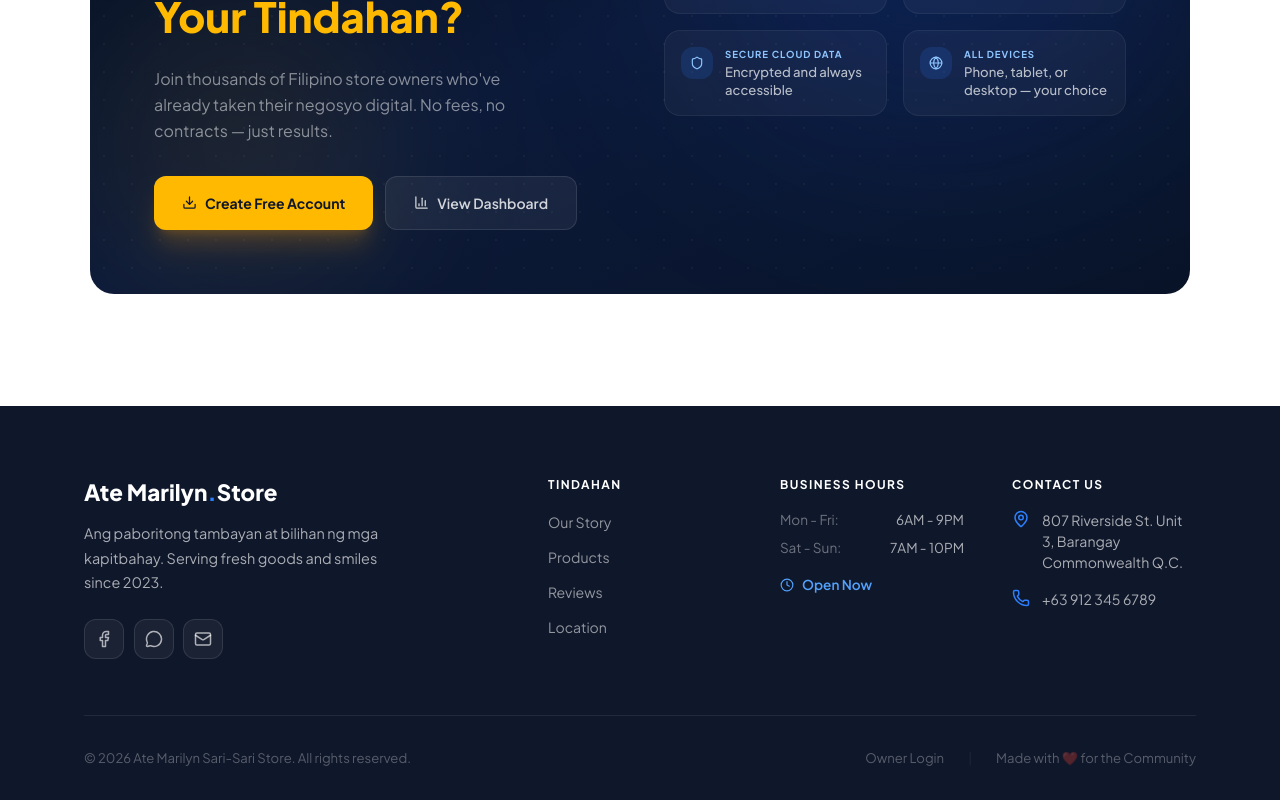
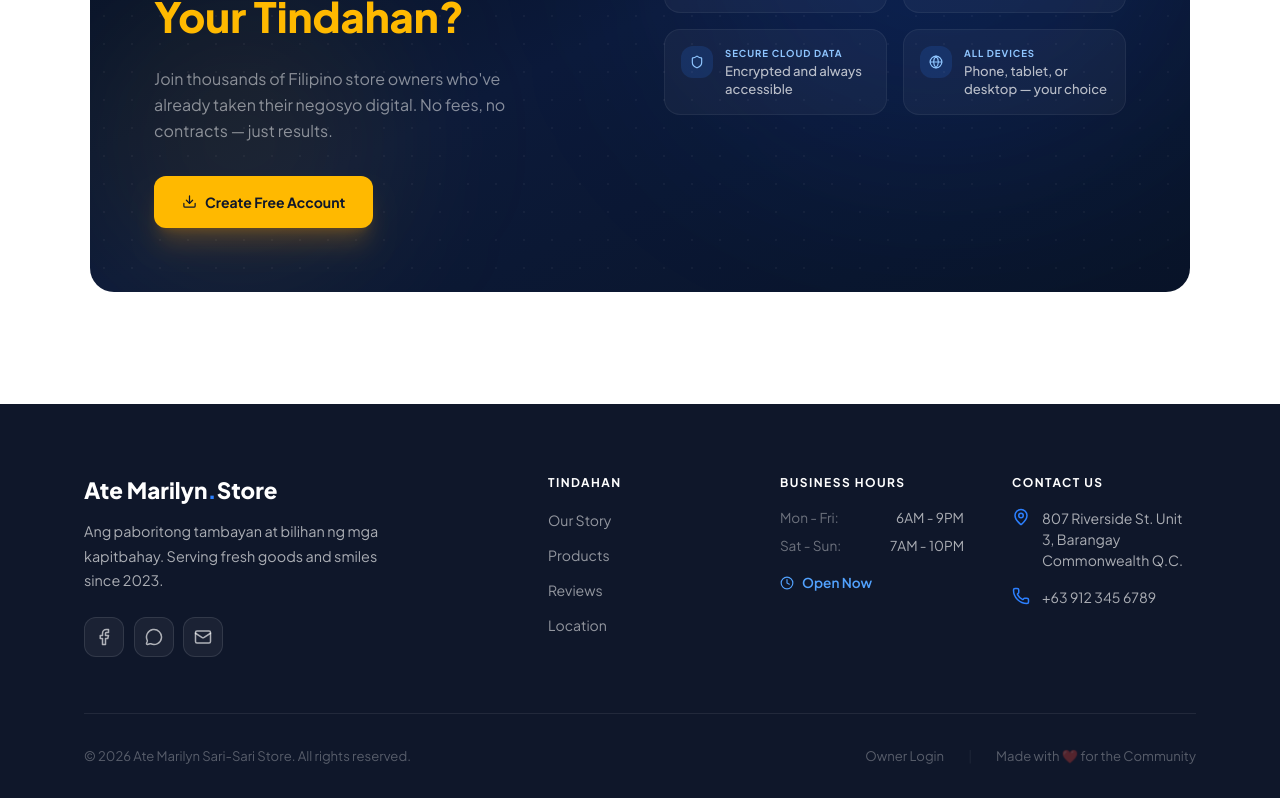
Before and after one commit to Flamiano/sari-sari-inventory, a Next.js app: page / in a window 1280 px wide. Shown: the part 5664-6464 px from the top of the page. Built offline with nearby package versions, Linux system fonts and the light colour scheme; no server answers; the database is empty.

Commit message:
delete some files

```diff
--- a/app/page.tsx
+++ b/app/page.tsx
@@ -5,11 +5,11 @@ import Link from "next/link";
 import Image from "next/image";
 import { motion, useInView, useScroll, useTransform } from "framer-motion";
 import {
-  Package, ShoppingCart, Users, TrendingUp,
+  Package, Users,
   Zap, Shield, Globe, ArrowRight, Star, CheckCircle,
   Bell, Database, RefreshCw,
   Store, Receipt, CreditCard, PieChart, Clock,
-  MessageCircle, BarChart3, ChevronDown,
+  MessageCircle, ChevronDown,
   Download, Smartphone, Monitor, Award, Play
 } from "lucide-react";
 import { supabase } from "@/app/utils/supabase";
@@ -537,10 +537,6 @@ export default function SariSariLandingPage() {
                       className="inline-flex items-center justify-center gap-2 bg-amber-400 hover:bg-amber-300 text-slate-900 font-bold text-sm rounded-xl px-7 py-4 transition-all duration-200 shadow-xl shadow-amber-500/20">
                       <Download size={15} /> Create Free Account
                     </Link>
-                    <Link href="/dashboard"
-                      className="inline-flex items-center justify-center gap-2 bg-white/6 hover:bg-white/10 border border-white/10 text-white/80 hover:text-white font-semibold text-sm rounded-xl px-7 py-4 transition-all duration-200">
-                      <BarChart3 size={15} /> View Dashboard
-                    </Link>
                   </div>
                 </div>
 
```
Also changed, not shown: app/dashboard/page.tsx (deleted).
